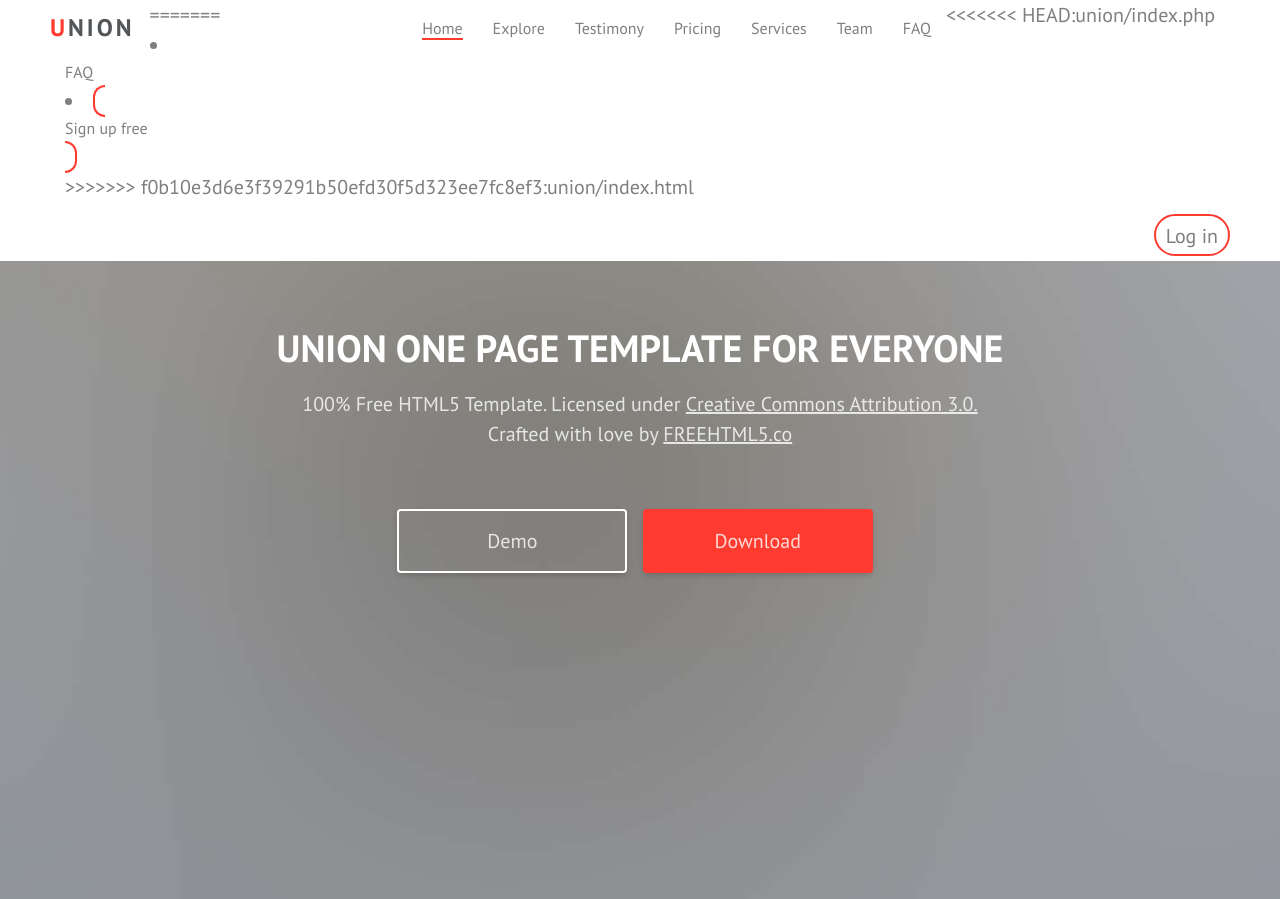
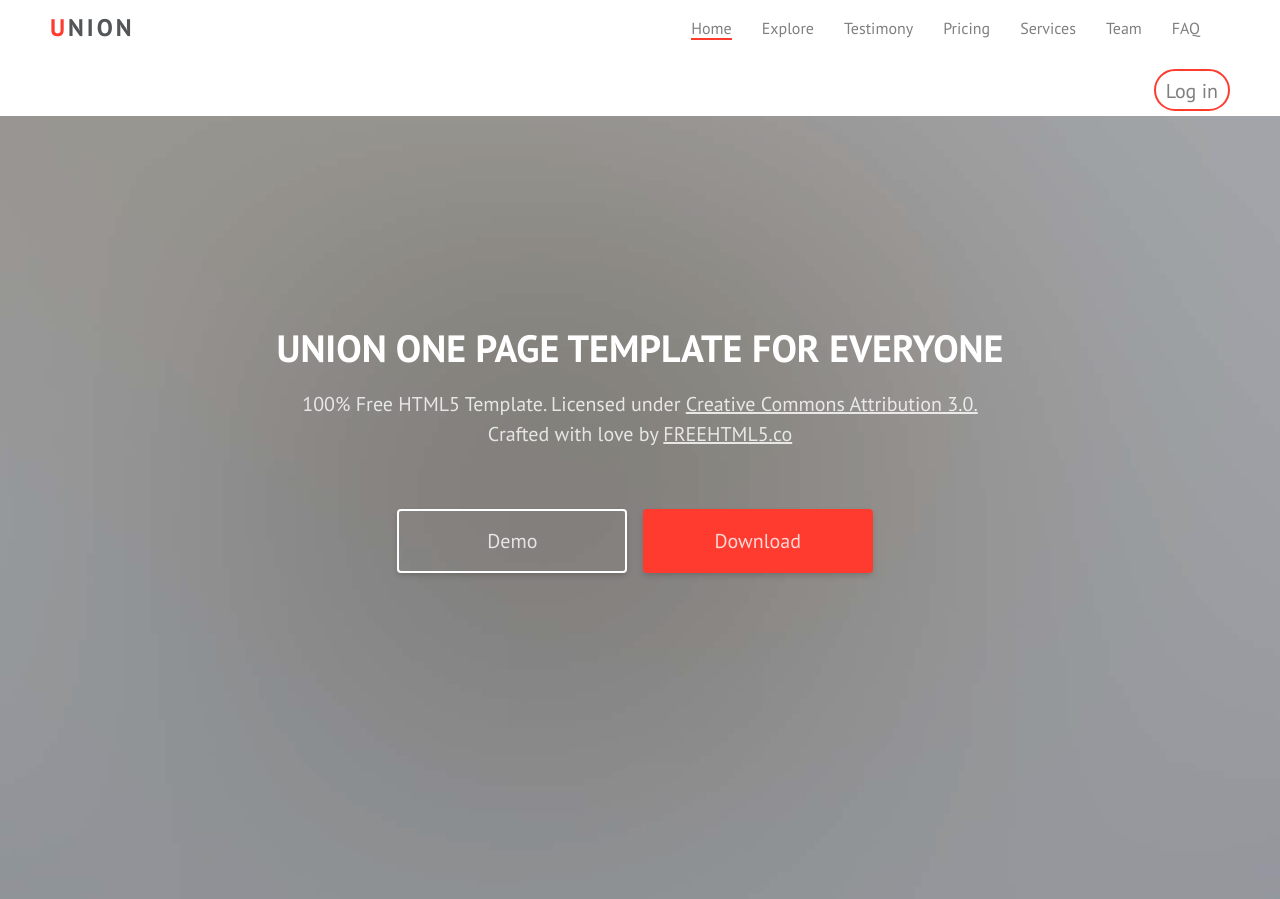
Before and after one commit to anzegu/frizerskatrgovina, a PHP site: page /frizerskatrgovina/union/index.php in a window 1280 px wide; the page is wider, and only the part inside the window is pictured. Shown: the top 899 px of that part. Run offline with PHP 8.4, Linux system fonts and the light colour scheme; some libraries are stand-ins or nearby versions; some web fonts are replaced.

Commit message:
header fix

```diff
--- a/union/index.php
+++ b/union/index.php
@@ -88,14 +88,8 @@
 						<li><a href="#" data-nav-section="pricing"><span>Pricing</span></a></li>
 						<li><a href="#" data-nav-section="services"><span>Services</span></a></li>
 						<li><a href="#" data-nav-section="team"><span>Team</span></a></li>
-<<<<<<< HEAD:union/index.php
 						<li><a href="#" data-nav-section="faq"><span>FAQ</span></a></li>
 					</ul>
-=======
-						<li><a href="#" data-nav-section="faq"><span>FAQ</span></a></li>
-						<li class="call-to-action"><a href="prikaz_izdelkov.php"><span>Sign up free</span></a></li>
-					</ul>
->>>>>>> f0b10e3d6e3f39291b50efd30f5d323ee7fc8ef3:union/index.html
 				</div>
                                 <div class="login">
                                 <button class="dropbtn">Log in</button>
```
